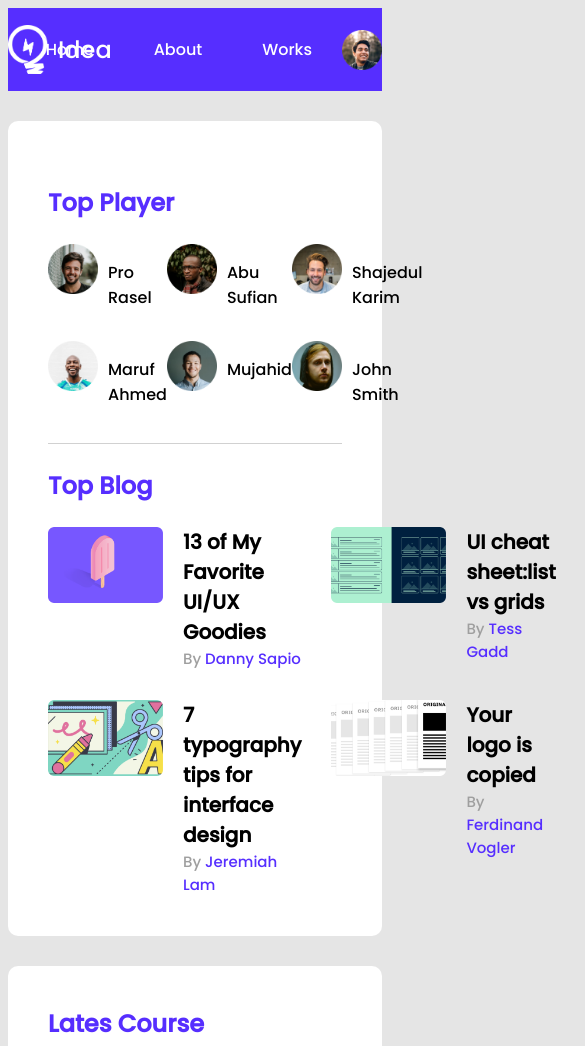
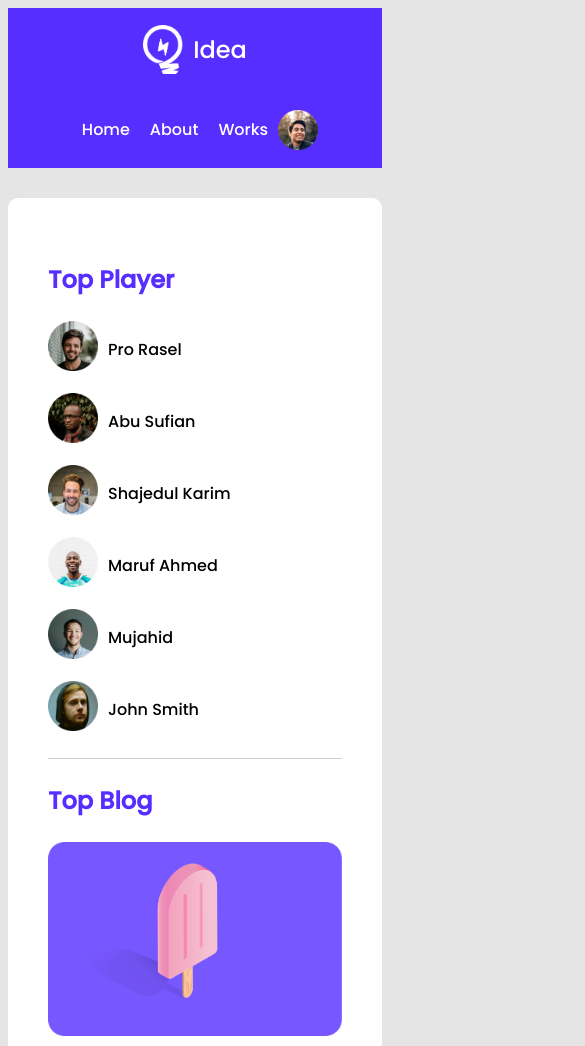
Before and after one commit to devshowmik/leader-board, a plain HTML site: page index.html in a window 390 px wide. Shown: the top 1046 px of the page, 585 px wide, since content can reach past the window. Drawn offline with Linux system fonts and the light colour scheme.

Commit message:
Make the webpage responsive

```diff
--- a/style.css
+++ b/style.css
@@ -3,9 +3,7 @@ body{
     font-family: 'Poppins', sans-serif;
     background: #E5E5E5;
 }
-.flex{
-    display: flex;
-}
+
 .container{
     max-width: 870px;
     margin: 0 auto;
@@ -37,6 +35,7 @@ header .container{
 }
 header nav ul{
     display: flex;
+    padding: 0;
 }
 header nav ul li{
     text-transform: capitalize;
@@ -179,3 +178,52 @@ font-size: 24px;
 .courses .course .duration i{
     margin-right: 5px;
 }
+
+/* Responsive design */
+@media screen and (max-width:785px) {
+    .top-section .players {
+        grid-template-columns: repeat(2,1fr);
+    }
+    .top-section .blogs{
+        grid-template-columns: repeat(1,1fr);
+    }
+    .courses{
+
+        grid-template-columns: repeat(2,1fr);
+
+    }
+}
+@media screen and (max-width:550px) {
+    header .container {
+        flex-direction: column;
+    }
+    header .logo-area {
+        width: 100%;
+        justify-content: center;
+    }
+    header .menu-area {
+        width: 100%;
+        justify-content: center;
+    }
+    header nav ul li {
+        padding: 10px ;
+    }
+    .top-section .players {
+        grid-template-columns: repeat(1,1fr);
+    }
+    .courses{
+
+        grid-template-columns: repeat(1,1fr);
+
+    }
+    .top-section .blog {
+        flex-direction: column;
+    }
+    .top-section .blogs img {
+        width: 100%;
+    }
+    .blog .blog-content h4 {
+        font-size: 18px;
+    }
+
+}
```
